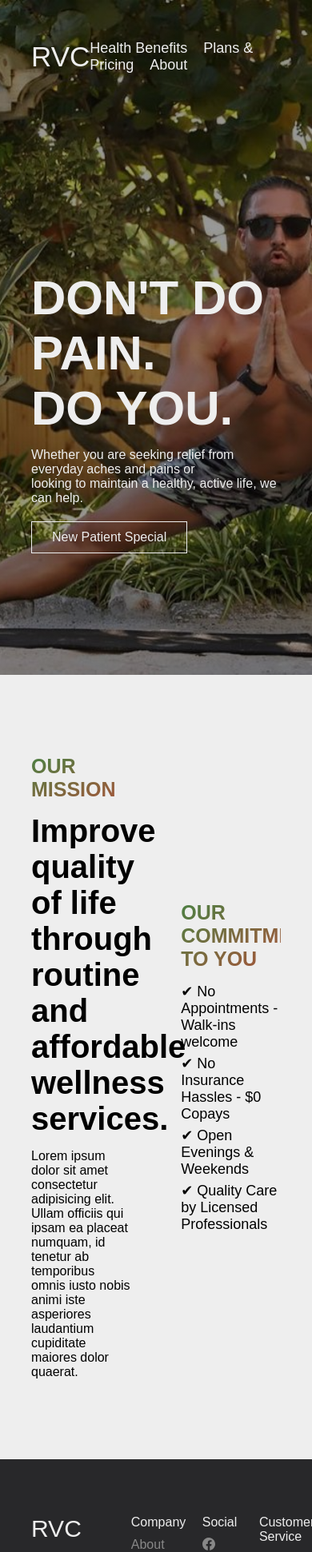
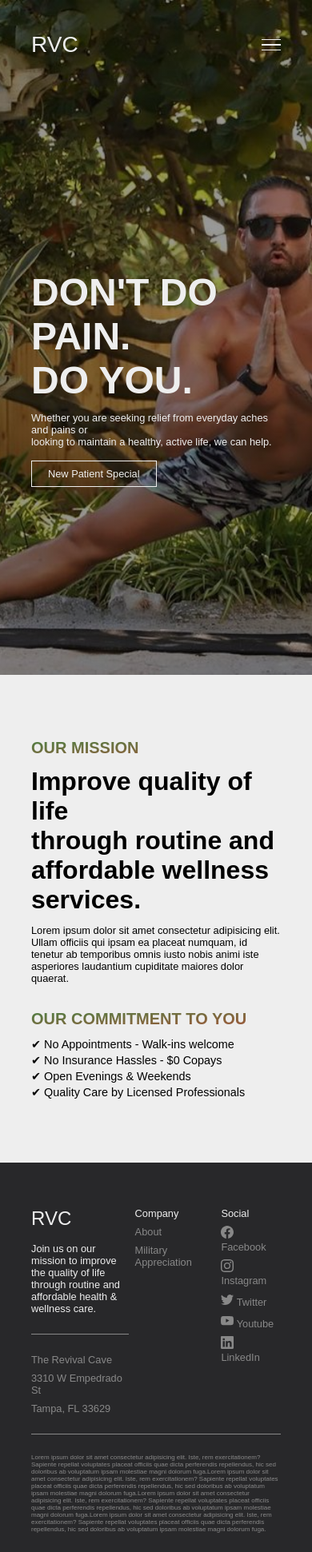
Before and after one commit to alexfotopoulos/revival-cave, a Next.js app: page / in a window 390 px wide. Shown: the top 1941 px of the page at 80% size. Built offline with nearby package versions, Linux system fonts and the light colour scheme.

Commit message:
add responsiveness to homepage and modal to navbar

```diff
--- a/components/homepage/Mission.module.css
+++ b/components/homepage/Mission.module.css
@@ -35,3 +35,15 @@
 .missionList li:not(:last-child) {
     margin-bottom: .5rem;
 }
+
+@media (max-width: 650px) {
+    .mission {
+        flex-direction: column;
+    }
+    .missionSection {
+        width: 100%;
+    }
+    .missionSection:not(:last-child) {
+        margin-bottom: 4rem;
+    }
+}
--- a/components/layouts/Footer.js
+++ b/components/layouts/Footer.js
@@ -16,14 +16,14 @@ export default function Footer() {
                     </div>
                 </div>
                 <div className={styles.footerSection1Sub2}>
-                    <div>
+                    <div className={styles.footerList1}>
                         <div className={styles.footerListHeading}>Company</div>
                         <ul>
                             <li>About</li>
                             <li>Military Appreciation</li>
                         </ul>
                     </div>
-                    <div>
+                    <div className={styles.footerList2}>
                         <div className={styles.footerListHeading}>Social</div>
                         <ul>
                             <li><svg xmlns="http://www.w3.org/2000/svg" width="16" height="16" fill="currentColor" class="bi bi-facebook" viewBox="0 0 16 16">
@@ -43,7 +43,7 @@ export default function Footer() {
                             </svg> LinkedIn</li>
                         </ul>
                     </div>
-                    <div>
+                    <div className={styles.footerList3}>
                         <div className={styles.footerListHeading}>Customer Service</div>
                         <ul>
                             <li>Contact</li>
@@ -56,7 +56,7 @@ export default function Footer() {
             </div>
             <div className={styles.footerSection2}>
                 <div className={styles.footerSection2Sub1}>
-                    <p>*Offer valued at $45. Valid for new patients only. Initial visit includes consultation, exam and adjustment. Offer and offer value may vary for Medicare eligible patients. NC: IF YOU DECIDE TO PURCHASE ADDITIONAL TREATMENT, YOU HAVE THE LEGAL RIGHT TO CHANGE YOUR MIND WITHIN THREE DAYS AND RECEIVE A REFUND. (N.C. Gen. Stat. 90-154.1). FL & KY: THE PATIENT AND ANY OTHER PERSON RESPONSIBLE FOR PAYMENT HAS THE RIGHT TO REFUSE TO PAY, CANCEL (RESCIND) PAYMENT OR BE REIMBURSED FOR ANY OTHER SERVICE, EXAMINATION OR TREATMENT WHICH IS PERFORMED AS A RESULT OF AND WITHIN 72 HOURS OF RESPONDING TO THE ADVERTISEMENT FOR THE FREE, DISCOUNTED OR REDUCED FEE SERVICES, EXAMINATION OR TREATMENT. (FLA. STAT. 456.02) (201 KAR 21:065). Subject to additional state statutes and regulations. See clinic for chiropractor(s)’ name and license info. Clinics managed and/or owned by franchisee or Prof. Corps. Restrictions may apply to Medicare eligible patients. Individual results may vary.</p>
+                    <p>Lorem ipsum dolor sit amet consectetur adipisicing elit. Iste, rem exercitationem? Sapiente repellat voluptates placeat officiis quae dicta perferendis repellendus, hic sed doloribus ab voluptatum ipsam molestiae magni dolorum fuga.Lorem ipsum dolor sit amet consectetur adipisicing elit. Iste, rem exercitationem? Sapiente repellat voluptates placeat officiis quae dicta perferendis repellendus, hic sed doloribus ab voluptatum ipsam molestiae magni dolorum fuga.Lorem ipsum dolor sit amet consectetur adipisicing elit. Iste, rem exercitationem? Sapiente repellat voluptates placeat officiis quae dicta perferendis repellendus, hic sed doloribus ab voluptatum ipsam molestiae magni dolorum fuga.Lorem ipsum dolor sit amet consectetur adipisicing elit. Iste, rem exercitationem? Sapiente repellat voluptates placeat officiis quae dicta perferendis repellendus, hic sed doloribus ab voluptatum ipsam molestiae magni dolorum fuga.</p>
                 </div>
                 <div className={styles.footerSection2Sub2}>
                     <p>&copy; 2023 The Revival Cave. All Rights Reserved | Site Search | Sitemap</p>
--- a/components/layouts/Footer.module.css
+++ b/components/layouts/Footer.module.css
@@ -3,7 +3,7 @@
     flex-direction: column;
     background-color: #28282a;
     color: #888;
-    padding: 7rem 10%;
+    padding: 7rem 10% 3rem;
 }
 
 .footerSection1 {
@@ -15,6 +15,7 @@
 
 .footerSection1Sub1 {
     width: 40%;
+    margin-right: 1rem;
 }
 
 .footerCompanyName {
@@ -71,3 +72,20 @@
 .footerSection2Sub2 > p {
     font-size: 1rem;
 }
+
+.footerList1,
+.footerList2 {
+    margin-right: 1rem;
+}
+
+@media (max-width: 650px) {
+    .footerList3 {
+        display: none;
+    }
+    .footerSection2Sub1 {
+        width: 100%
+    }
+    .footerSection2Sub2 {
+        display: none;
+    }
+}
--- a/components/layouts/Navbar.js
+++ b/components/layouts/Navbar.js
@@ -1,15 +1,64 @@
 import styles from "./Navbar.module.css";
 import Link from "next/link";
+import { useState, useEffect } from "react";
+import Modal from "../utilities/Modal";
 
 export default function Navbar() {
+  const [content, setContent] = useState(null);
+  const [showModal, setShowModal] = useState(false);
+
+  function handleShowModal() {
+    setShowModal(true);
+  }
+
+  function handleCloseModal() {
+    setShowModal(false);
+  }
+
+  useEffect(() => {
+    if (window.innerWidth > 900) {
+      setContent(
+        <div className={styles.linksGroup}>
+          <Link legacyBehavior href="/health-benefits"><a>Health Benefits</a></Link>
+          <Link legacyBehavior href="/plans"><a>Plans & Pricing</a></Link>
+          <Link legacyBehavior href="/about"><a>About</a></Link>
+        </div>
+      )
+    } else {
+      setContent(
+        <span className={styles.navIcon} onClick={handleShowModal}></span>
+      );
+    }
+  }, [])
+
+  useEffect(() => {
+    function handleResize() {
+      if (window.innerWidth > 900) {
+        setContent(
+          <div className={styles.linksGroup}>
+            <Link legacyBehavior href="/about"><a>About</a></Link>
+            <Link legacyBehavior href="/health-benefits"><a>Health Benefits</a></Link>
+            <Link legacyBehavior href="/plans"><a>Plans & Pricing</a></Link>
+          </div>
+        )
+      } else {
+        setContent(
+          <span className={styles.navIcon} onClick={handleShowModal}></span>
+        );
+      }
+    }
+
+    window.addEventListener("resize", handleResize);
+  }, [])
+
+
   return (
-    <nav className={styles.nav}>
-      <div className={styles.brand}>RVC</div>
-      <div className={styles.linksGroup}>
-        <Link legacyBehavior href="/plans"><a>Health Benefits</a></Link>
-        <Link legacyBehavior href="/plans"><a>Plans & Pricing</a></Link>
-        <Link legacyBehavior href="/plans"><a>About</a></Link>
-      </div>
-    </nav>
+    <div className={styles.modalCatcher}>
+      <nav className={styles.nav}>
+        <div className={styles.brand}><Link href="/">RVC</Link></div>
+        {!showModal && content}
+      </nav>
+      {showModal && <Modal function={handleCloseModal}/>}
+    </div>
   )
 }
--- a/components/layouts/Navbar.module.css
+++ b/components/layouts/Navbar.module.css
@@ -20,3 +20,32 @@
 .linksGroup a:not(:last-child) {
     margin-right: 2rem;
 }
+
+.navIcon {
+    position: relative;
+}
+
+.navIcon,
+.navIcon::before,
+.navIcon::after  {
+    width: 3rem;
+    height: .2rem;
+    background-color: #eee;
+    display: inline-block;
+}
+
+.navIcon::before,
+.navIcon::after {
+    content: "";
+    position: absolute;
+    left: 0;
+    transition: all .2s;
+}
+
+.navIcon::before {
+    top: -.8rem;
+}
+
+.navIcon::after {
+    top: .8rem;
+}
--- /dev/null
+++ b/components/utilities/Modal.js
@@ -0,0 +1,21 @@
+import styles from "./Modal.module.css";
+import Link from "next/link";
+
+export default function Modal(props) {
+    function handleClick() {
+        props.function();
+    }
+    return (
+        <div>
+            <div className={styles.closeModal} onClick={handleClick}>&#x2715;</div>
+            <div className={styles.backdrop}></div>
+            <div className={styles.modal}>
+                <div className={styles.linksGroup}>
+                    <Link legacyBehavior href="/about"><a className={styles.modalLink}>About</a></Link>
+                    <Link legacyBehavior href="/health-benefits"><a className={styles.modalLink}>Health Benefits</a></Link>
+                    <Link legacyBehavior href="/plans"><a className={styles.modalLink}>Plans & Pricing</a></Link>
+                </div>
+            </div>
+        </div>
+    )
+}
--- /dev/null
+++ b/components/utilities/Modal.module.css
@@ -0,0 +1,39 @@
+.modal {
+    position: fixed;
+    top: 35%;
+    left: 50%;
+    transform: translate(-50%, -50%);
+    z-index: 100;
+    overflow: hidden;
+    color: #eee;
+  }
+
+.backdrop {
+  position: fixed;
+  top: 0;
+  left: 0;
+  width: 100%;
+  height: 100vh;
+  z-index: 10;
+  background: rgba(0, 0, 0, 0.85);
+}
+
+.closeModal {
+    position: absolute;
+    top: 5rem;
+    right: 5rem;
+    z-index: 100;
+    color: #eee;
+    font-size: 3rem;
+}
+
+.linksGroup {
+    display: flex;
+    flex-direction: column;
+    align-items: center;
+    font-size: 3rem;
+}
+
+.modalLink:not(:last-child) {
+    margin-bottom: 2rem;
+}
--- a/styles/globals.css
+++ b/styles/globals.css
@@ -18,3 +18,9 @@ a {
   text-decoration: none;
   color: inherit;
 }
+
+@media (max-width: 850px) {
+  html {
+    font-size: 50%;
+  }
+}
```
Also changed, not shown: styles/about.scss (added, +49 -0 lines).
